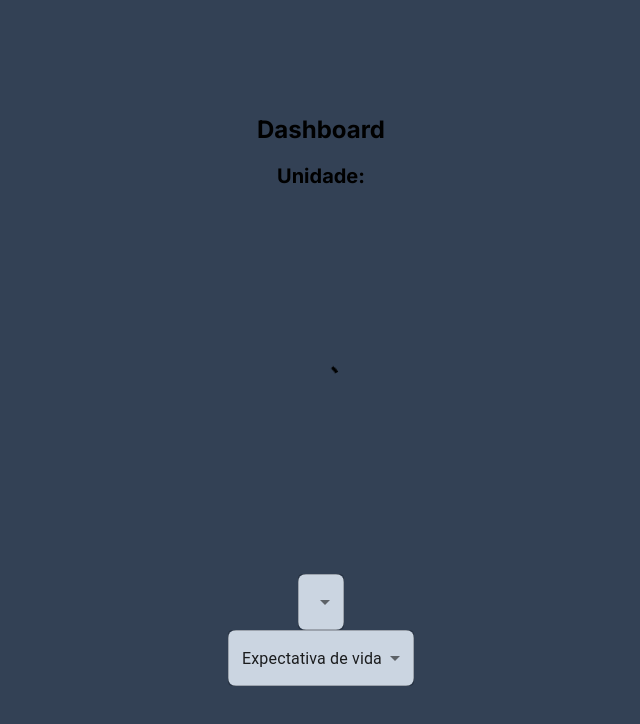
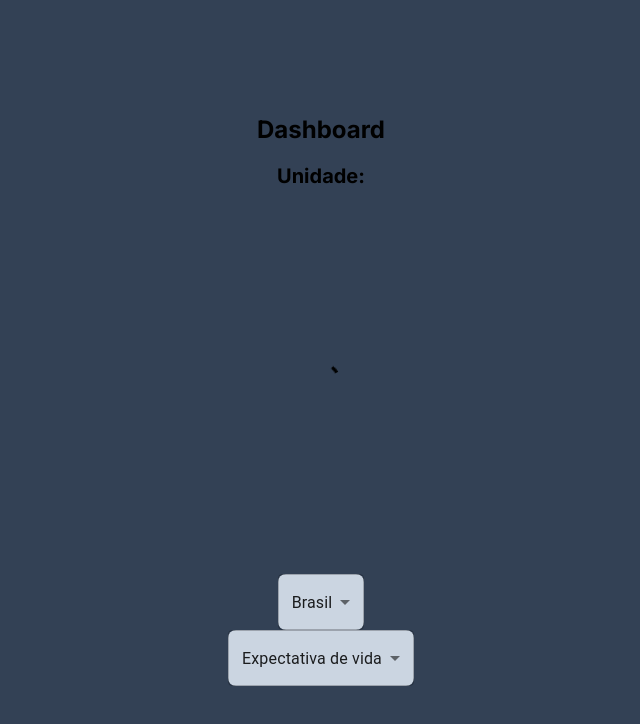
Before and after one commit to erickcestari/DashboardIBGE, a Next.js app: page / in a window 1280 px wide. Shown: the top 724 px of the page, without its empty margins (319-959 px from the left). Built offline with nearby package versions, Linux system fonts and the light colour scheme; no server answers.

Commit message:
fixing a bug

```diff
--- a/src/app/page.tsx
+++ b/src/app/page.tsx
@@ -170,8 +170,8 @@ const Home = () => {
       </div>
       <div className='flex bg-slate-300 text-white rounded-lg'>
         <Select color='error' defaultValue={state}>
-          <MenuItem value={'Brasil'} onClick={() => setState('BR')}>Brasil</MenuItem>
-          <MenuItem value={'Santa Catarina'} onClick={() => setState('SC')}>Santa Catarina</MenuItem>
+          <MenuItem value={'BR'} onClick={() => setState('BR')}>Brasil</MenuItem>
+          <MenuItem value={'SC'} onClick={() => setState('SC')}>Santa Catarina</MenuItem>
         </Select>
       </div>
       <div className='flex bg-slate-300 text-white rounded-lg'>
```
